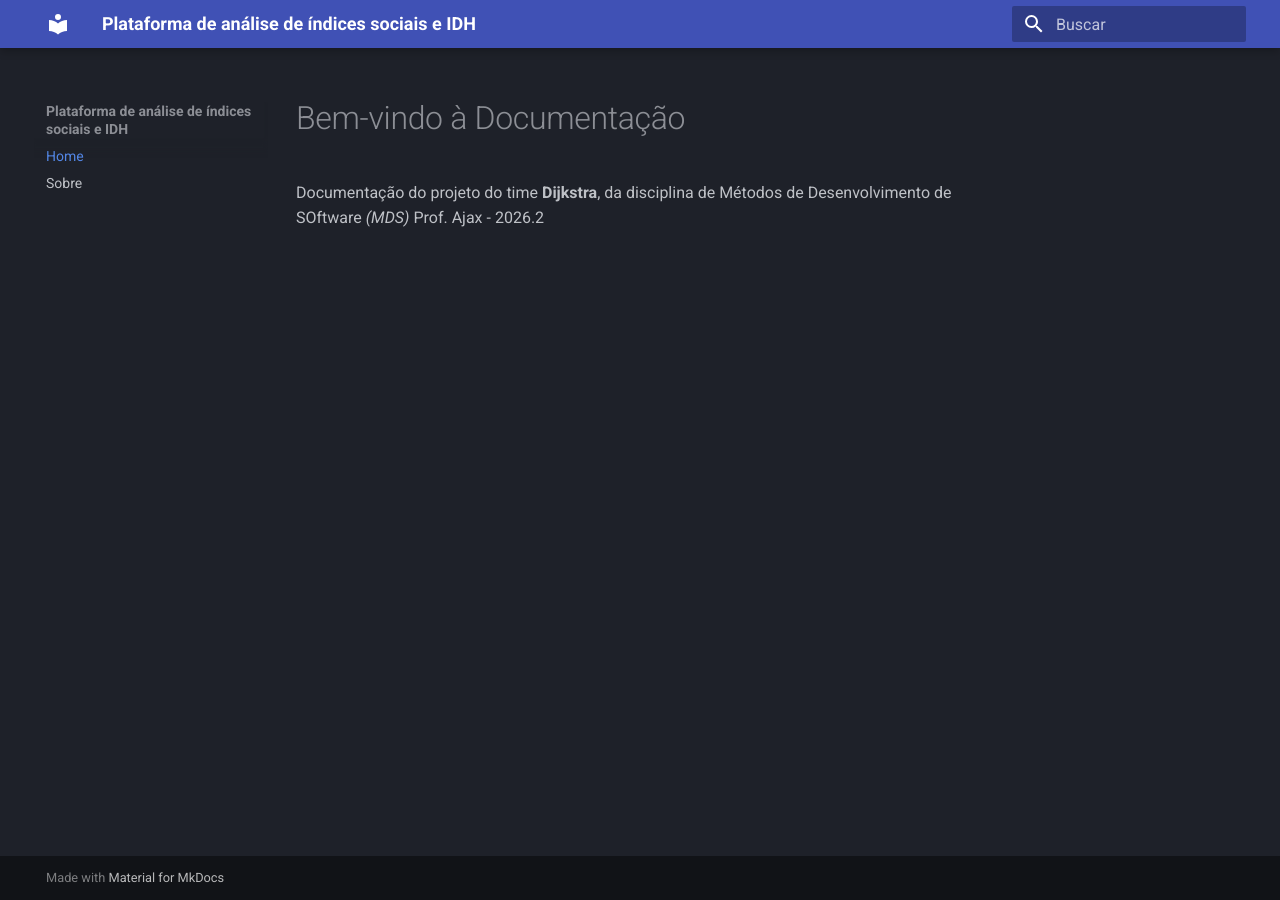
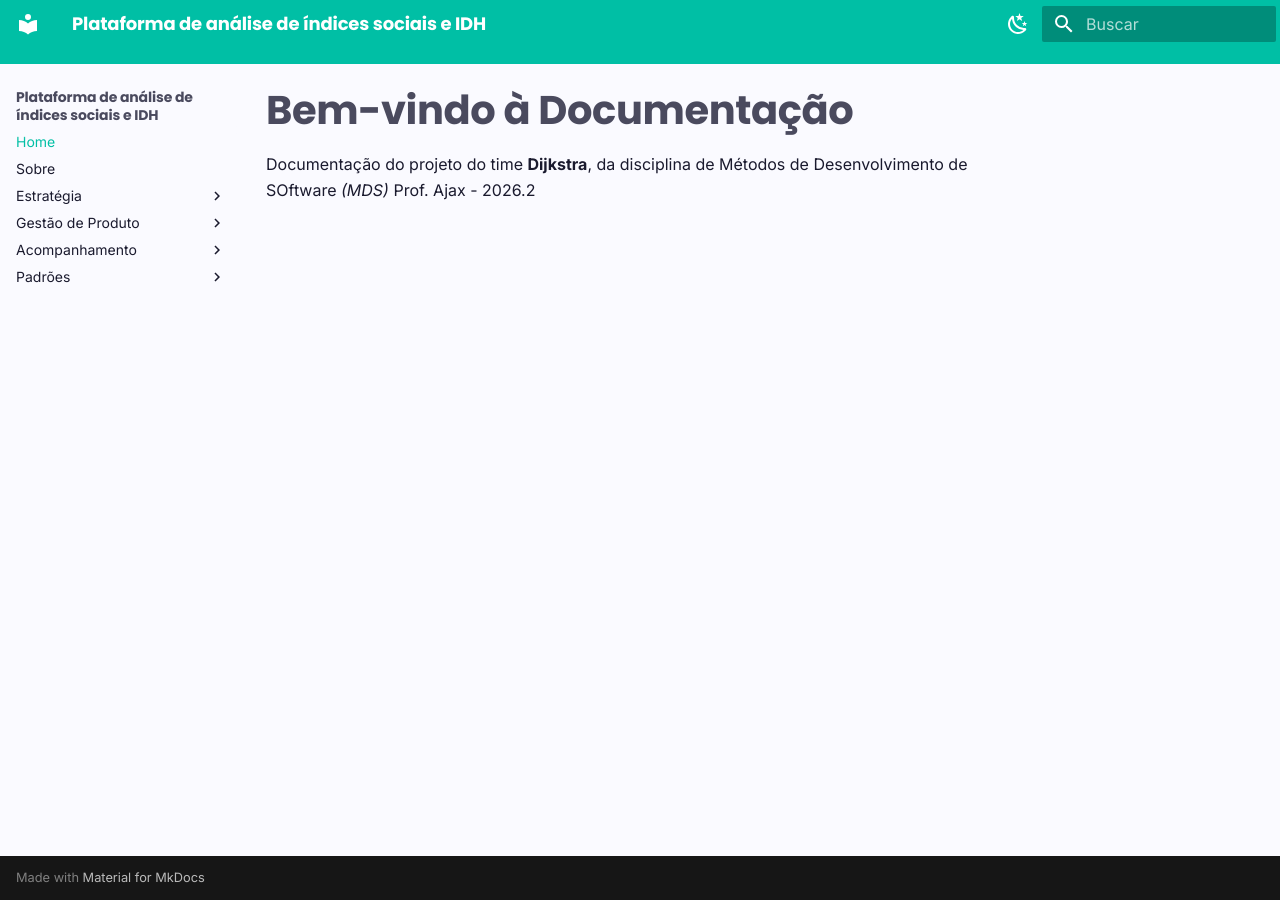
Before and after one commit to FGA0138-MDS-Ajax/2026.2-T02-Dijkstra, an MkDocs documentation site: the page built from docs/index.md, in a window 1280 px wide. Built offline with MkDocs 1.6.1 and Material for MkDocs 9.7.7, drawn with Linux system fonts in a browser that asks for light colours.

Commit message:
build: configurar MkDocs e estilização base do tema

```diff
--- /dev/null
+++ b/docs/stylesheets/extra.css
@@ -0,0 +1,106 @@
+@import url('https://fonts.googleapis.com/css2?family=Poppins:wght@500;600;700&display=swap');
+@import url('https://fonts.googleapis.com/css2?family=Inter:wght@400;500;600&display=swap');
+
+:root {
+    --brand-primary:        #00bfa5;
+    --brand-primary-light:  #33ccb8;
+    --brand-primary-dark:   #009984;
+
+    --md-primary-fg-color:        var(--brand-primary);
+    --md-primary-fg-color--light: var(--brand-primary-light);
+    --md-primary-fg-color--dark:  var(--brand-primary-dark);
+    --md-accent-fg-color:         var(--brand-primary);
+}
+
+[data-md-color-scheme="default"] {
+    --md-default-bg-color:        #fafaff;
+    --md-default-fg-color:        #1a1a2e;
+    --md-default-fg-color--light: #4a4a5e;
+    --md-code-bg-color:           #f8f0e5;
+    --md-typeset-mark-color:      rgba(0, 191, 165, 0.25);
+}
+
+[data-md-color-scheme="slate"] {
+    --md-default-bg-color:        #1e1e2f;
+    --md-default-fg-color:        #e4e4eb;
+    --md-default-fg-color--light: #fafaff;
+    --md-code-bg-color:           #14141c;
+    --md-accent-fg-color:         var(--brand-primary-light);
+}
+
+.md-typeset h1,
+.md-typeset h2,
+.md-typeset h3,
+.md-typeset h4,
+.md-header__title,
+.md-nav__title,
+.md-nav__link--index {
+    font-family: "Poppins", sans-serif;
+    letter-spacing: -0.01em;
+}
+
+.md-typeset p,
+.md-typeset li,
+.md-typeset table {
+    font-family: "Inter", sans-serif;
+}
+
+.md-typeset table:not([class]) th {
+    background-color: rgba(0, 191, 165, 0.1);
+    font-family: "Poppins", sans-serif;
+    font-weight: 600;
+    border-bottom: 2px solid var(--md-primary-fg-color);
+}
+
+.md-grid {
+    margin: auto;
+    width: 100%;
+    max-width: 1280px;
+}
+
+
+.md-header {
+    height: 64px;
+    box-shadow: none;
+}
+
+
+.md-typeset h1 {
+    margin: 0 0 16px;
+    font-weight: 700;
+    font-size: 40px;
+}
+
+.md-typeset h2 {
+    margin: 24px 0 8px;
+    font-weight: 600;
+    font-size: 24px;
+}
+
+.md-typeset h3 {
+    margin: 16px 0 8px;
+    font-weight: 600;
+    font-size: 20px;
+}
+
+.md-typeset p,
+.md-typeset ul,
+.md-typeset ol {
+    margin: 8px 0;
+    font-size: 16px;
+}
+
+.md-typeset table:not([class]) td,
+.md-typeset table:not([class]) th {
+    padding: 8px 16px;
+}
+
+.md-typeset .admonition,
+.md-typeset pre {
+    border-radius: 8px;
+    box-shadow: 0 1px 3px rgba(0, 0, 0, 0.08);
+}
+
+.md-sidebar {
+    box-shadow: none;
+}
--- a/mkdocs.yml
+++ b/mkdocs.yml
@@ -4,11 +4,52 @@ site_description: Documentação do projeto Time Dijkstra
 theme:
   name: material
   language: pt-BR
+  features:
+    -toc.follow
+  font:
+    text: Inter
+    code: Roboto Mono
   palette:
-    scheme: slate
-    primary: indigo
-    accent: indigo
+    - media: "(prefers-color-scheme: light)"
+      scheme: default
+      primary: custom
+      accent: custom
+      toggle:
+        icon: material/weather-night
+        name: Mudar para modo escuro
+    - media: "(prefers-color-scheme: dark)"
+      scheme: slate
+      primary: custom
+      accent: custom
+      toggle:
+        icon: material/weather-sunny
+        name: Mudar para modo claro
+
+extra_css:
+  - stylesheets/extra.css
+
+markdown_extensions:
+  - admonition
+  - pymdownx.details
+  - pymdownx.superfences
+  - tables
 
 nav:
   - Home: index.md
   - Sobre: sobre.md
+  - Estratégia:
+    - Metodologia: estrategia/metodologia.md
+    - Engenharia de Software: estrategia/engsoftware.md
+    - DoR e DoD: estrategia/dor-dod.md
+  - Gestão de Produto:
+    - Solução Proposta: gestao/solucao.md
+    - Protótipos: gestao/prototipos.md
+    - Requisitos: gestao/requisitos.md
+    - Especificações: gestao/especificacoes.md
+  - Acompanhamento:
+    - Cronograma: acompanhamento/cronograma.md
+    - Reuniões: acompanhamento/reunioes/ata01.md
+  - Padrões:
+    - Commits: padroes/commits.md
+    - Issues: padroes/issues.md
+    - Pull Requests: padroes/pullrequest.md
```
